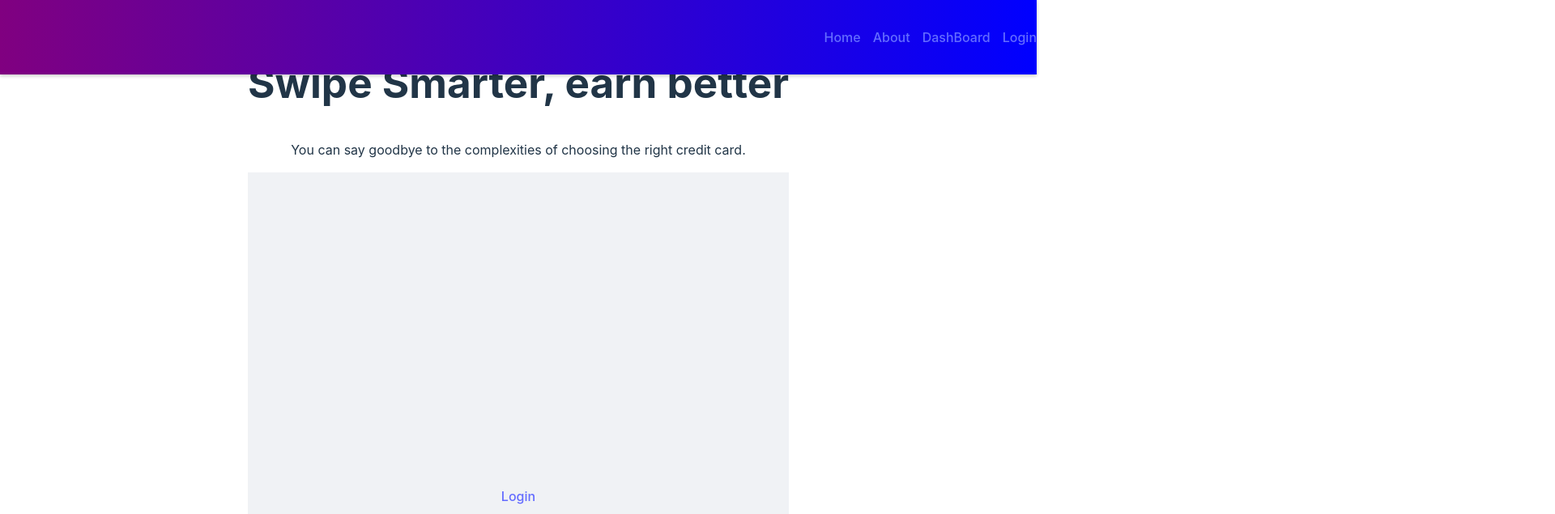
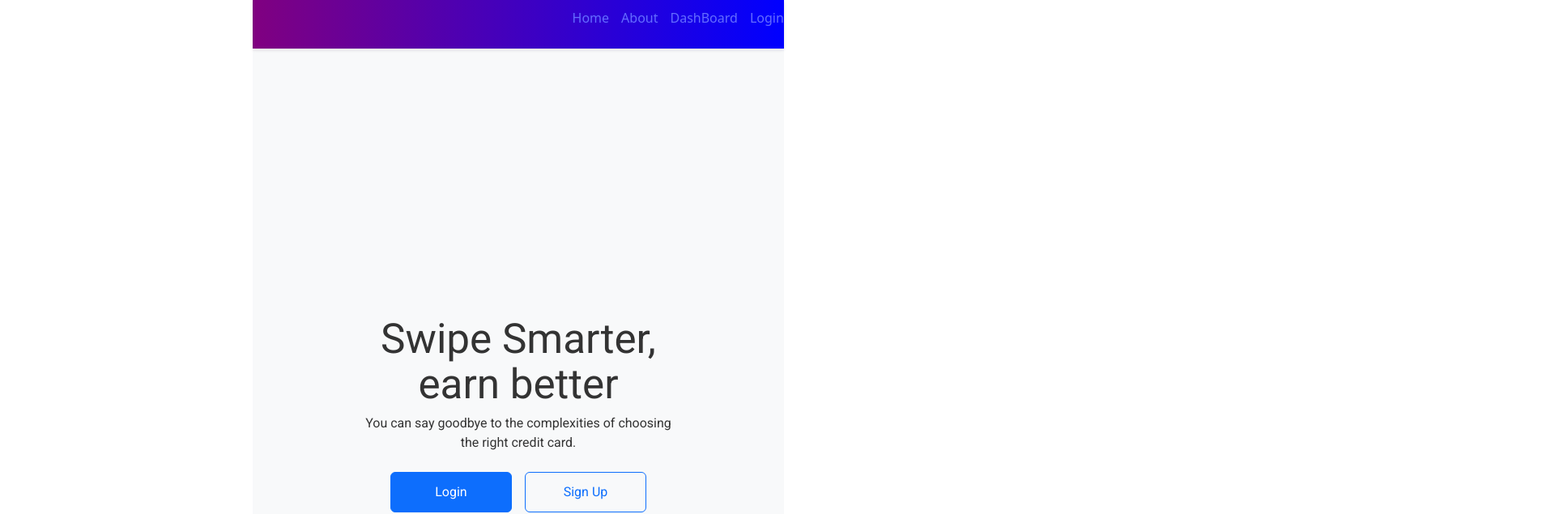
Before and after one commit to jbudcardi/BetterSwipe, a React (Vite) app in the folder frontend/: page / in a window 1280 px wide. Shown: the top 635 px of the page at 81% size, 1920 px wide, since content can reach past the window. Built offline with nearby package versions, Linux system fonts and the light colour scheme.

Commit message:
Landing page change

```diff
--- a/frontend/package.json
+++ b/frontend/package.json
@@ -11,13 +11,17 @@
     "preview": "vite preview"
   },
   "dependencies": {
+    "bootstrap": "^5.3.3",
     "react": "^18.2.0",
+    "react-bootstrap": "^2.10.2",
     "react-dom": "^18.2.0",
+    "react-router-bootstrap": "^0.26.2",
     "react-router-dom": "^6.22.3"
   },
   "devDependencies": {
     "@types/react": "^18.2.56",
     "@types/react-dom": "^18.2.19",
+    "@types/react-router-bootstrap": "^0.26.6",
     "@vitejs/plugin-react": "^4.2.1",
     "eslint": "^8.56.0",
     "eslint-plugin-react": "^7.33.2",
--- a/frontend/src/App.css
+++ b/frontend/src/App.css
@@ -1,10 +1,24 @@
 @import url('https://use.fontawesome.com/releases/v5.15.4/css/all.css');
 
+
+html, body {
+  height: 100%;
+  margin: 0;
+  padding: 0;
+}
+body {
+  display: flex;
+  flex-direction: column;
+}
+
 #root {
-  max-width: 1280px;
-  margin: 0 auto;
-  padding: 2rem;
-  text-align: center;
+  height: 100%;
+}
+
+.main-content{
+  flex-grow: 1;
+  display: flex;
+  flex-direction: column;
 }
 
 .logo {
--- a/frontend/src/App.jsx
+++ b/frontend/src/App.jsx
@@ -11,6 +11,8 @@ import DashBoard from './pages/DashBoard';
 import LoginPage from './pages/Login';
 import LandingPage from './components/LandingPage';
 import SignUpPage from './pages/SignUpPage';
+import 'bootstrap/dist/css/bootstrap.min.css';
+
 
 
 function App() {
--- a/frontend/src/components/LandingPage.css
+++ b/frontend/src/components/LandingPage.css
@@ -0,0 +1,64 @@
+@import url('https://fonts.googleapis.com/css2?family=Roboto:wght@400;700&display=swap');
+.landing-page{
+    background: #f8f9fa;
+    color:#333;
+    min-height: 100vh;
+    padding-top: 56px;
+    /*background-image: url(path to hero image);
+    background-size: cover;
+    background-position: center;*/
+    font-family: 'Roboto', sans-serif;
+}
+
+.hero-section::before {
+    content: '';
+    position: absolute;
+    top: 0; left: 0; right: 0; bottom: 0;
+    background: rgba(0, 0, 0, 0.5); /* Black overlay with 50% opacity */
+    z-index: -1; /* Ensure content is above the overlay */
+}
+
+.hero-section {
+    position: relative;
+    display: flex;
+    flex-direction: column;
+    justify-content: center;
+    align-items: center;
+    padding: 2rem 1rem;
+    min-height: 100vh; /* Full height minus NavBar */
+    text-align: center;
+}
+
+.hero-title{
+    font-size: 2.5rem;
+    margin-bottom: 1rem;
+}
+
+.hero-subtitle{
+    font-size: 1.25rem;
+    margin-bottom: 2rem;
+}
+
+.hero-cta-buttons .btn{
+    font-size: 1rem;
+    padding: 0.75rem 1.5rem;
+    margin: 0.5rem;
+    min-width: 150px;
+}
+
+.hero-cta-buttons .btn:hover,
+.hero-cta-buttons .btn:focus {
+    background-color: #007bff; /* Example hover/focus color */
+    color: #fff; /* Adjust text color as needed */
+    /* Additional styles for hover/focus state */
+}
+/* Adjustments for smaller screens */
+@media (max-width: 768px) {
+    .hero-title {
+      font-size: 2rem; /* Slightly smaller title on mobile */
+    }
+
+    .hero-subtitle {
+      font-size: 1rem; /* Slightly smaller text on mobile */
+    }
+  }
--- a/frontend/src/components/LandingPage.jsx
+++ b/frontend/src/components/LandingPage.jsx
@@ -2,24 +2,34 @@ import React from 'react';
 import NavBar from './NavBar';
 import { Link} from 'react-router-dom';
 import SignUpPage from '../pages/SignUpPage';
+import {Button, Container, Row, Col } from 'react-bootstrap';
+import {LinkContainer} from 'react-router-bootstrap';
+import './LandingPage.css'
 
 //this will be where the hero page will go
 
 function LandingPage(){
     return(
-        <div className="landing-page">
-            <NavBar /> {/* Location of the NavBar component*/}
-            <section className="hero-section">
+        <Container fluid className="landing-page">
+            {/*<NavBar />*/} {/* Location of the NavBar component*/}
+            <Row className="hero-section justify-content-center align-items-center text-center">
+                <Col xs={12} md={8}>
                 <h1>Swipe Smarter, earn better {/* This slogan is subject to change*/}</h1>
                 <p>You can say goodbye to the complexities of choosing the right credit card.</p>
                 <div className="hero-cta-buttons">
-                    <Link to="/login" className="login-container">Login</Link>
+                    <LinkContainer to="/login">
+                    <Button variant="primary" className="me-2">Login</Button>
+                    </LinkContainer>
+
                     {/* This is where the sign up page will be*/}
-                    <Link to="/sign-up" className="sign-up-container">Sign Up</Link>
+                    <LinkContainer to="/sign-up">
+                    <Button variant="outline-primary">Sign Up</Button>
+                    </LinkContainer>
                 </div>
+                </Col>
                 {/* This is where the Hero image will be*/}
-            </section>
-        </div>
+            </Row>
+        </Container>
 
     );
 
```
Also changed, not shown: 1 other file (tests, documents, lock files or other folders).
